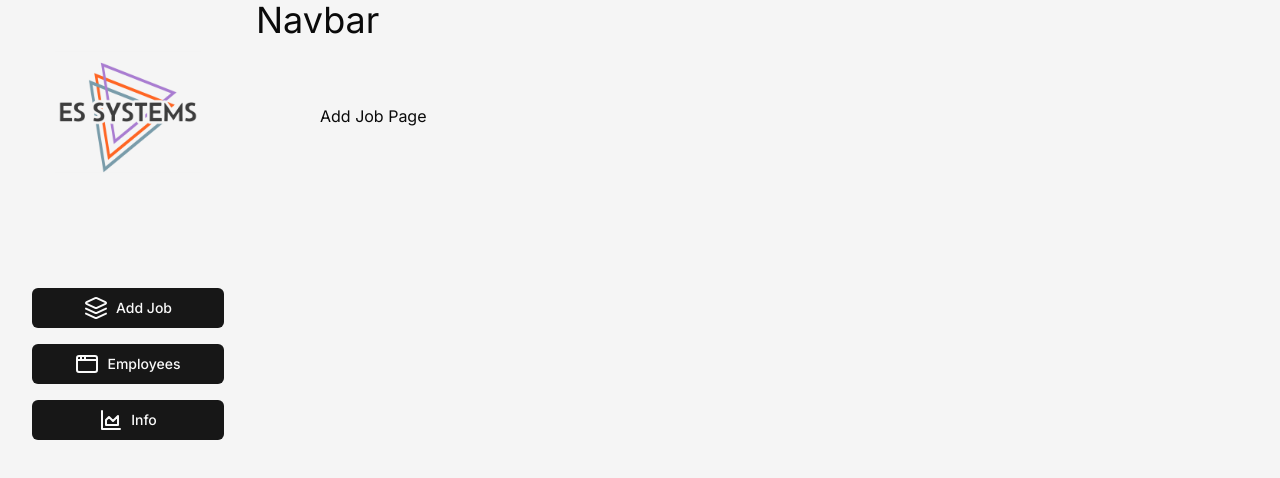
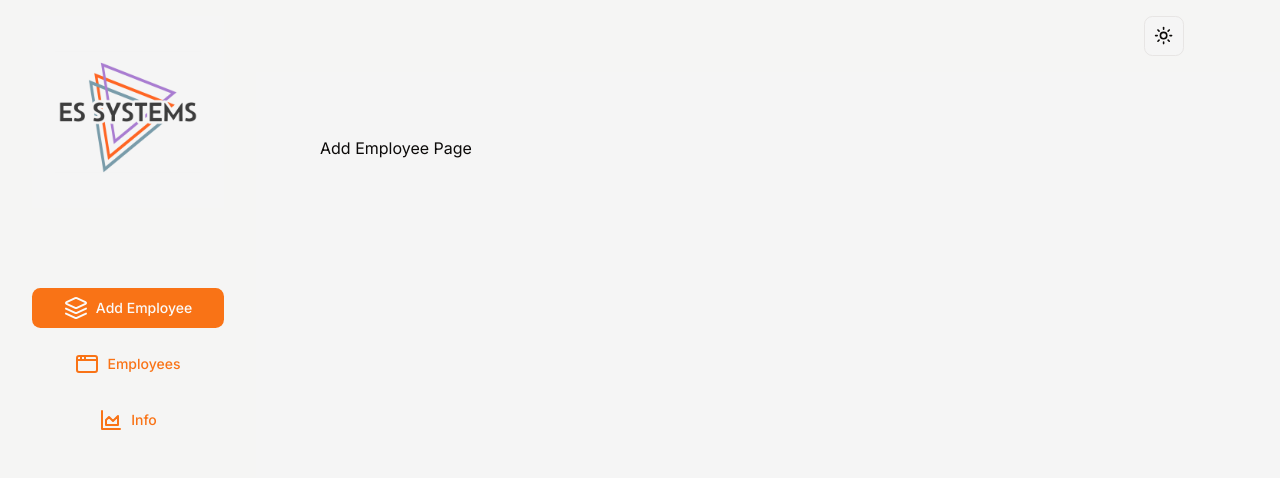
Before and after one commit to tneos/essytems-dev, a Next.js app: page /add-employee in a window 1280 px wide. Shown: the top 478 px of the page. Built offline with nearby package versions, Linux system fonts and the light colour scheme.

Commit message:
Add theme provider and setup ThemeToggle component

```diff
--- a/app/(dashboard)/add-employee/page.tsx
+++ b/app/(dashboard)/add-employee/page.tsx
@@ -1,4 +1,4 @@
-function AddJobPage() {
-  return <h1>Add Job Page</h1>;
+function AddEmployeePage() {
+  return <h1>Add Employee Page</h1>;
 }
-export default AddJobPage;
+export default AddEmployeePage;
--- a/app/globals.css
+++ b/app/globals.css
@@ -3,27 +3,28 @@
 @tailwind utilities;
 
 @layer base {
+  @layer base {
     :root {
       --background: 0 0% 96%;
-    --foreground: 0 0% 3.9%;
+      --foreground: 20 14.3% 4.1%;
       --card: 0 0% 100%;
-    --card-foreground: 0 0% 3.9%;
+      --card-foreground: 20 14.3% 4.1%;
       --popover: 0 0% 100%;
-    --popover-foreground: 0 0% 3.9%;
-    --primary: 0 0% 9%;
-    --primary-foreground: 0 0% 98%;
-    --secondary: 0 0% 96.1%;
-    --secondary-foreground: 0 0% 9%;
-    --muted: 0 0% 96.1%;
-    --muted-foreground: 0 0% 45.1%;
-    --accent: 0 0% 96.1%;
-    --accent-foreground: 0 0% 9%;
+      --popover-foreground: 20 14.3% 4.1%;
+      --primary: 24.6 95% 53.1%;
+      --primary-foreground: 60 9.1% 97.8%;
+      --secondary: 60 4.8% 95.9%;
+      --secondary-foreground: 24 9.8% 10%;
+      --muted: 60 4.8% 95.9%;
+      --muted-foreground: 25 5.3% 44.7%;
+      --accent: 60 4.8% 95.9%;
+      --accent-foreground: 24 9.8% 10%;
       --destructive: 0 84.2% 60.2%;
-    --destructive-foreground: 0 0% 98%;
-    --border: 0 0% 89.8%;
-    --input: 0 0% 89.8%;
-    --ring: 0 0% 3.9%;
-    --radius: 0.5rem;
+      --destructive-foreground: 60 9.1% 97.8%;
+      --border: 20 5.9% 90%;
+      --input: 20 5.9% 90%;
+      --ring: 24.6 95% 53.1%;
+      --radius: 0.65rem;
       --chart-1: 12 76% 61%;
       --chart-2: 173 58% 39%;
       --chart-3: 197 37% 24%;
@@ -32,30 +33,31 @@
     }
 
     .dark {
-    --background: 0 0% 96%;
-    --foreground: 0 0% 98%;
-    --card: 0 0% 3.9%;
-    --card-foreground: 0 0% 98%;
-    --popover: 0 0% 3.9%;
-    --popover-foreground: 0 0% 98%;
-    --primary: 0 0% 98%;
-    --primary-foreground: 0 0% 9%;
-    --secondary: 0 0% 14.9%;
-    --secondary-foreground: 0 0% 98%;
-    --muted: 0 0% 14.9%;
-    --muted-foreground: 0 0% 63.9%;
-    --accent: 0 0% 14.9%;
-    --accent-foreground: 0 0% 98%;
-    --destructive: 0 62.8% 30.6%;
-    --destructive-foreground: 0 0% 98%;
-    --border: 0 0% 14.9%;
-    --input: 0 0% 14.9%;
-    --ring: 0 0% 83.1%;
+      --background: 20 14.3% 4.1%;
+      --foreground: 60 9.1% 97.8%;
+      --card: 20 14.3% 4.1%;
+      --card-foreground: 60 9.1% 97.8%;
+      --popover: 20 14.3% 4.1%;
+      --popover-foreground: 60 9.1% 97.8%;
+      --primary: 20.5 90.2% 48.2%;
+      --primary-foreground: 60 9.1% 97.8%;
+      --secondary: 12 6.5% 15.1%;
+      --secondary-foreground: 60 9.1% 97.8%;
+      --muted: 12 6.5% 15.1%;
+      --muted-foreground: 24 5.4% 63.9%;
+      --accent: 12 6.5% 15.1%;
+      --accent-foreground: 60 9.1% 97.8%;
+      --destructive: 0 72.2% 50.6%;
+      --destructive-foreground: 60 9.1% 97.8%;
+      --border: 12 6.5% 15.1%;
+      --input: 12 6.5% 15.1%;
+      --ring: 20.5 90.2% 48.2%;
       --chart-1: 220 70% 50%;
       --chart-2: 160 60% 45%;
       --chart-3: 30 80% 55%;
       --chart-4: 280 65% 60%;
       --chart-5: 340 75% 55%;
+    }
   }
 }
 
--- a/app/layout.tsx
+++ b/app/layout.tsx
@@ -2,6 +2,7 @@ import type {Metadata} from "next";
 import {Inter} from "next/font/google";
 import "./globals.css";
 import {ClerkProvider} from "@clerk/nextjs";
+import Providers from "./providers";
 const inter = Inter({subsets: ["latin"]});
 
 export const metadata: Metadata = {
@@ -13,7 +14,9 @@ export default function RootLayout({children}: {children: React.ReactNode}) {
   return (
     <ClerkProvider>
       <html lang="en" suppressHydrationWarning>
-        <body className={inter.className}>{children}</body>
+        <body className={inter.className}>
+          <Providers>{children}</Providers>
+        </body>
       </html>
     </ClerkProvider>
   );
--- /dev/null
+++ b/app/providers.tsx
@@ -0,0 +1,18 @@
+"use client";
+import {ThemeProvider} from "@/components/theme-provider";
+
+function Providers({children}: {children: React.ReactNode}) {
+  return (
+    <>
+      <ThemeProvider
+        attribute="class"
+        defaultTheme="system"
+        enableSystem
+        disableTransitionOnChange
+      >
+        {children}
+      </ThemeProvider>
+    </>
+  );
+}
+export default Providers;
--- a/components/LinksDropdown.tsx
+++ b/components/LinksDropdown.tsx
@@ -1,4 +1,35 @@
+import {
+  DropdownMenu,
+  DropdownMenuContent,
+  DropdownMenuItem,
+  DropdownMenuTrigger,
+} from "./ui/dropdown-menu";
+import {AlignLeft} from "lucide-react";
+import {Button} from "./ui/button";
+import links from "@/utils/links";
+import Link from "next/link";
+
 function LinksDropdown() {
-  return <h2 className="text-4xl">LinksDropdown</h2>;
+  return (
+    <DropdownMenu>
+      <DropdownMenuTrigger asChild className="lg:hidden">
+        <Button variant="outline" size="icon">
+          <AlignLeft />
+          <span className="sr-only">Toggle Links</span>
+        </Button>
+      </DropdownMenuTrigger>
+      <DropdownMenuContent className="w-52 lg:hidden" align="start" sideOffset={25}>
+        {links.map(link => {
+          return (
+            <DropdownMenuItem key={link.href}>
+              <Link href={link.href} className="flex items-center gap-x-2">
+                {link.icon} <span className="capitalize">{link.label}</span>
+              </Link>
+            </DropdownMenuItem>
+          );
+        })}
+      </DropdownMenuContent>
+    </DropdownMenu>
+  );
 }
 export default LinksDropdown;
--- a/components/Navbar.tsx
+++ b/components/Navbar.tsx
@@ -1,4 +1,18 @@
+import LinksDropdown from "./LinksDropdown";
+import {UserButton} from "@clerk/nextjs";
+import ThemeToggle from "./ThemeToggle";
+
 function Navbar() {
-  return <h2 className="text-4xl">Navbar</h2>;
+  return (
+    <nav className="bg-muted py-4 sm:px-16 lg:px-24 px-4 flex items-center justify-between">
+      <div>
+        <LinksDropdown />
+      </div>
+      <div className="flex items-center gap-x-4">
+        <ThemeToggle />
+        <UserButton afterSignOutUrl="/" />
+      </div>
+    </nav>
+  );
 }
 export default Navbar;
--- a/components/Sidebar.tsx
+++ b/components/Sidebar.tsx
@@ -15,7 +15,7 @@ function Sidebar() {
       <div className="flex flex-col mt-20 gap-y-4">
         {links.map(link => {
           return (
-            <Button asChild key={link.href}>
+            <Button asChild key={link.href} variant={pathname === link.href ? "default" : "link"}>
               <Link href={link.href} className="flex items-center gap-x-2">
                 {link.icon} <span className="capitalize">{link.label}</span>
               </Link>
--- /dev/null
+++ b/components/ThemeToggle.tsx
@@ -0,0 +1,34 @@
+"use client";
+
+import * as React from "react";
+import {Moon, Sun} from "lucide-react";
+import {useTheme} from "next-themes";
+import {
+  DropdownMenu,
+  DropdownMenuContent,
+  DropdownMenuItem,
+  DropdownMenuTrigger,
+} from "@radix-ui/react-dropdown-menu";
+import {Button} from "./ui/button";
+
+function ThemeToggle() {
+  const {setTheme} = useTheme();
+
+  return (
+    <DropdownMenu>
+      <DropdownMenuTrigger asChild>
+        <Button variant="outline" size="icon">
+          <Sun className="h-[1.2rem] w-[1.2rem] rotate-0 scale-100 transition-all dark:-rotate-90 dark:scale-0" />
+          <Moon className="absolute h-[1.2rem] w-[1.2rem] rotate-90 scale-0 transition-all dark:rotate-0 dark:scale-100" />
+          <span className="sr-only">Toggle theme</span>
+        </Button>
+      </DropdownMenuTrigger>
+      <DropdownMenuContent align="end">
+        <DropdownMenuItem onClick={() => setTheme("light")}>Light</DropdownMenuItem>
+        <DropdownMenuItem onClick={() => setTheme("dark")}>Dark</DropdownMenuItem>
+        <DropdownMenuItem onClick={() => setTheme("system")}>System</DropdownMenuItem>
+      </DropdownMenuContent>
+    </DropdownMenu>
+  );
+}
+export default ThemeToggle;
--- /dev/null
+++ b/components/theme-provider.tsx
@@ -0,0 +1,9 @@
+"use client";
+
+import * as React from "react";
+import {ThemeProvider as NextThemesProvider} from "next-themes";
+import {type ThemeProviderProps} from "next-themes/dist/types";
+
+export function ThemeProvider({children, ...props}: ThemeProviderProps) {
+  return <NextThemesProvider {...props}>{children}</NextThemesProvider>;
+}
--- a/package.json
+++ b/package.json
@@ -12,7 +12,7 @@
     "@clerk/nextjs": "^4.31.8",
     "@hookform/resolvers": "^3.3.3",
     "@prisma/client": "^5.22.0",
-    "@radix-ui/react-dropdown-menu": "^2.0.6",
+    "@radix-ui/react-dropdown-menu": "^2.1.16",
     "@radix-ui/react-label": "^2.0.2",
     "@radix-ui/react-select": "^2.0.0",
     "@radix-ui/react-separator": "^1.0.3",
--- a/utils/links.tsx
+++ b/utils/links.tsx
@@ -9,7 +9,7 @@ type NavLink = {
 const links: NavLink[] = [
   {
     href: "/add-employee",
-    label: "add job",
+    label: "add employee",
     icon: <Layers />,
   },
   {
```
Also changed, not shown: 1 other file (tests, documents, lock files or other folders). Lines whose indentation alone changed are shown as unchanged.
